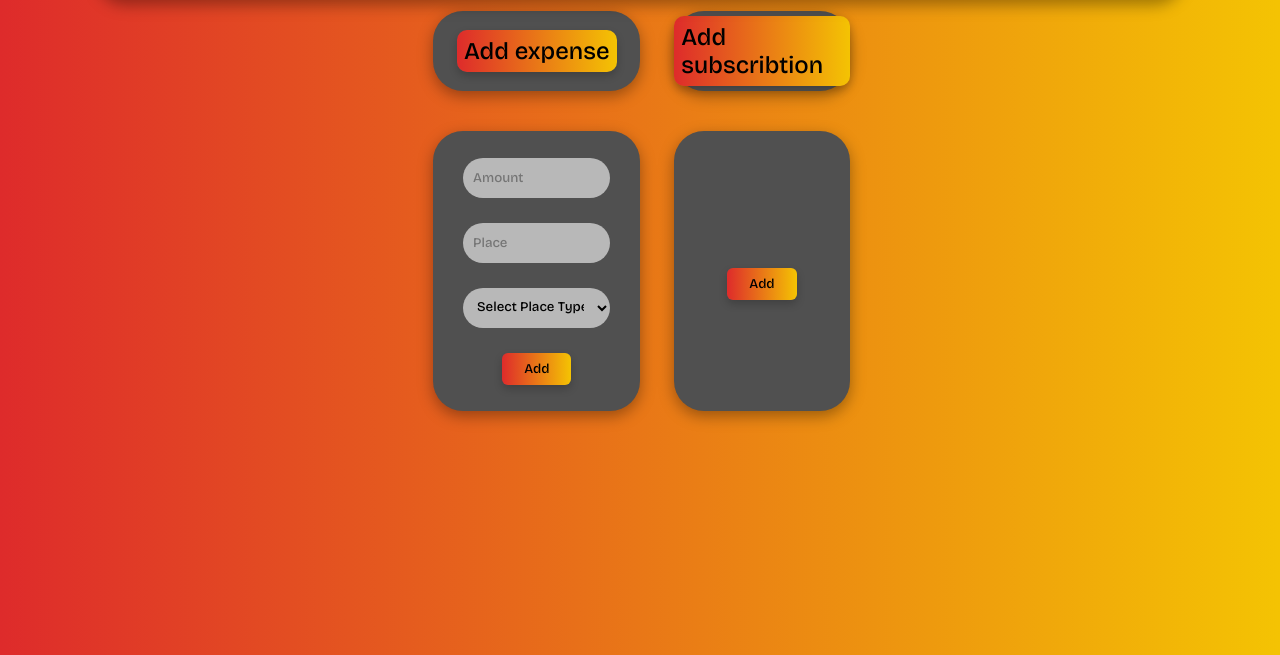
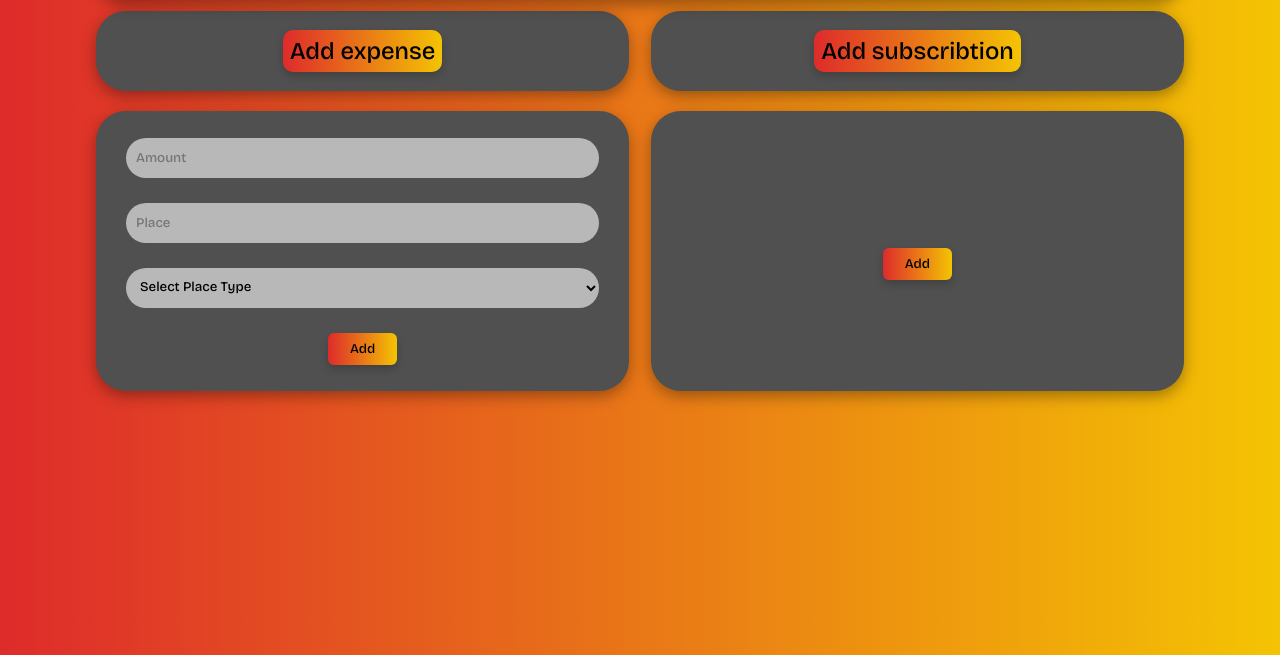
Before and after one commit to vratislavvv/folD, a Django app: page /add_expense/ in a window 1280 px wide. Shown: the part 145-800 px from the top of the page. Run offline with Django 4.2, Linux system fonts and the light colour scheme; a user stored in the database is signed in; some libraries are stand-ins or nearby versions.

Commit message:
CSS styling fixes

```diff
--- a/folD/apps/myapp/templates/new_expense.html
+++ b/folD/apps/myapp/templates/new_expense.html
@@ -12,10 +12,10 @@
 
 {% block main %}
 
-    <form method="POST" action="">
-        {% csrf_token %}
         <div class="EXP_container">
             <div class="EXP_form1">
+                <form method="POST" action="" class="form">
+                    {% csrf_token %}
                     <div class="EXP_headline">
                         <p class="EXP_headline_text">Add expense</p>
                     </div>
@@ -27,8 +27,11 @@
                         </div>
                         <input type="submit" value="Add" class="EXP_button">
                     </div>
+                </form>
             </div>
             <div class="EXP_form2">
+                <form method="POST" action="" class="form">
+                    {% csrf_token %}
                     <div class="EXP_headline">
                         <p class="EXP_headline_text">Add subscribtion</p>
                     </div>
@@ -38,8 +41,8 @@
                         </div>
                         <input type="submit" value="Add" class="EXP_button">
                     </div>
+                </form>
             </div>
         </div>
-    </form>
 
 {% endblock %}
--- a/folD/static/css/incomes.css
+++ b/folD/static/css/incomes.css
@@ -57,7 +57,7 @@
     justify-content: center;
     align-items: center;
     background-color: #505050;
-    min-height: 300px;
+    height: 35vh;
     padding: 30px;
     border-radius: 30px;
     margin-top: 2.5vh;
--- a/folD/static/css/new_expense.css
+++ b/folD/static/css/new_expense.css
@@ -1,10 +1,29 @@
+@media only screen and (max-width: 1200px) {
+    .EXP_container {
+        flex-wrap: wrap;
+    }
+}
+
 .EXP_container {
     display: flex;
     flex-direction: row;
     justify-content: center;
     height: 77vh;
+    width: 85%;
+    margin: 0 auto;
+    margin-top: 16vh;
+    gap: 2%;
+}
+
+.EXP_form1, .EXP_form2 {
+    display: flex;
+    flex-direction: column;
+    align-items: center;
     width: 100%;
-    margin-top: 16vh;
+}
+
+.form {
+    width: 100%;
 }
 
 .EXP_headline {
@@ -13,11 +32,9 @@
     justify-content: center;
     align-items: center;
     background-color: #505050;
-    width: 85%;
-    max-width: 500px;
+    width: 100%;
     height: 10vh;
     border-radius: 30px;
-    margin:0 auto;
     box-shadow: 0 5px 15px rgba(0, 0, 0, 0.35);
 }
 
@@ -36,13 +53,12 @@
     justify-content: center;
     align-items: center;
     background-color: #505050;
-    width: 85%;
-    max-width: 500px;
+    width: 100%;
     height: 35vh;
     padding: 30px;
     border-radius: 30px;
-    margin:0 auto;
-    margin-top: 5vh;
+    margin-top: 2.5vh;
+    margin-bottom: 20px;
     box-shadow: 0 5px 15px rgba(0, 0, 0, 0.35);
 }
 
```
Also changed, not shown: folD/apps/accessing/templates/front.html (+1 -7 lines), folD/db.sqlite3. Lines whose indentation alone changed are shown as unchanged.
